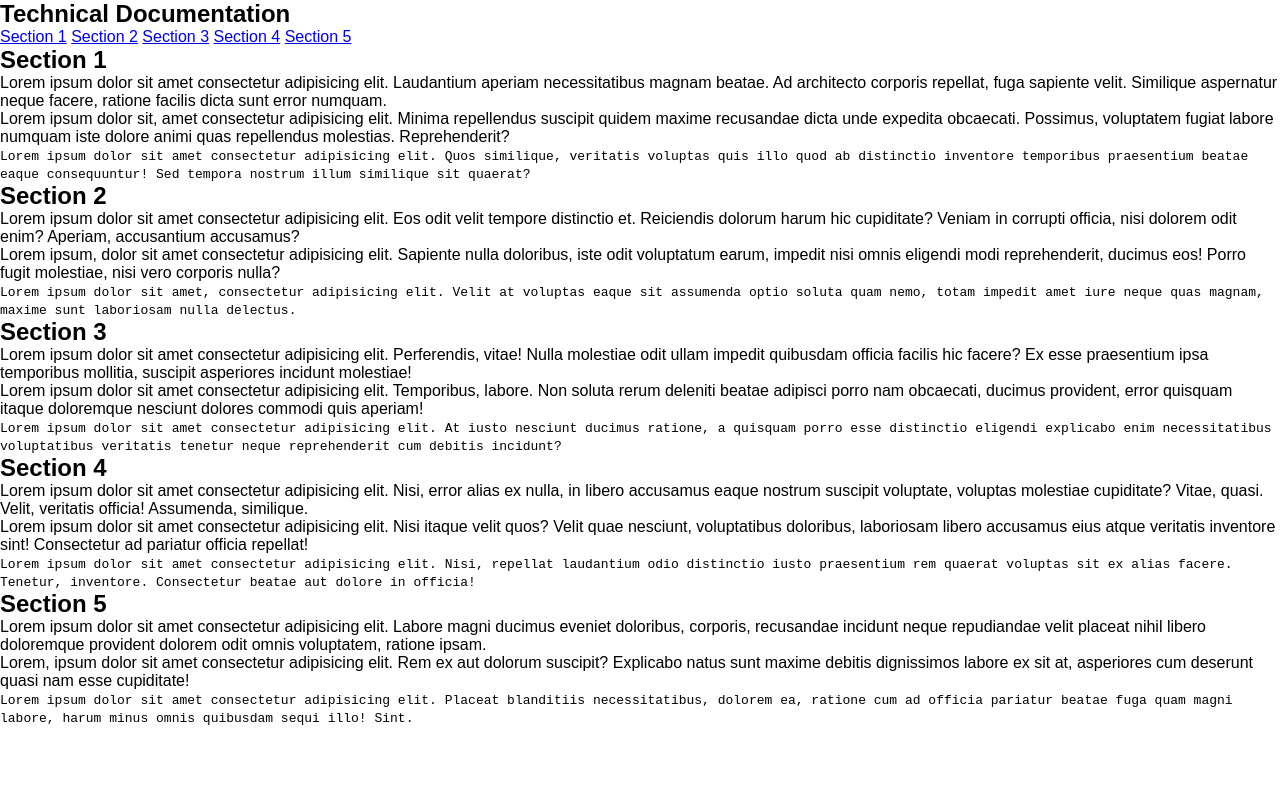
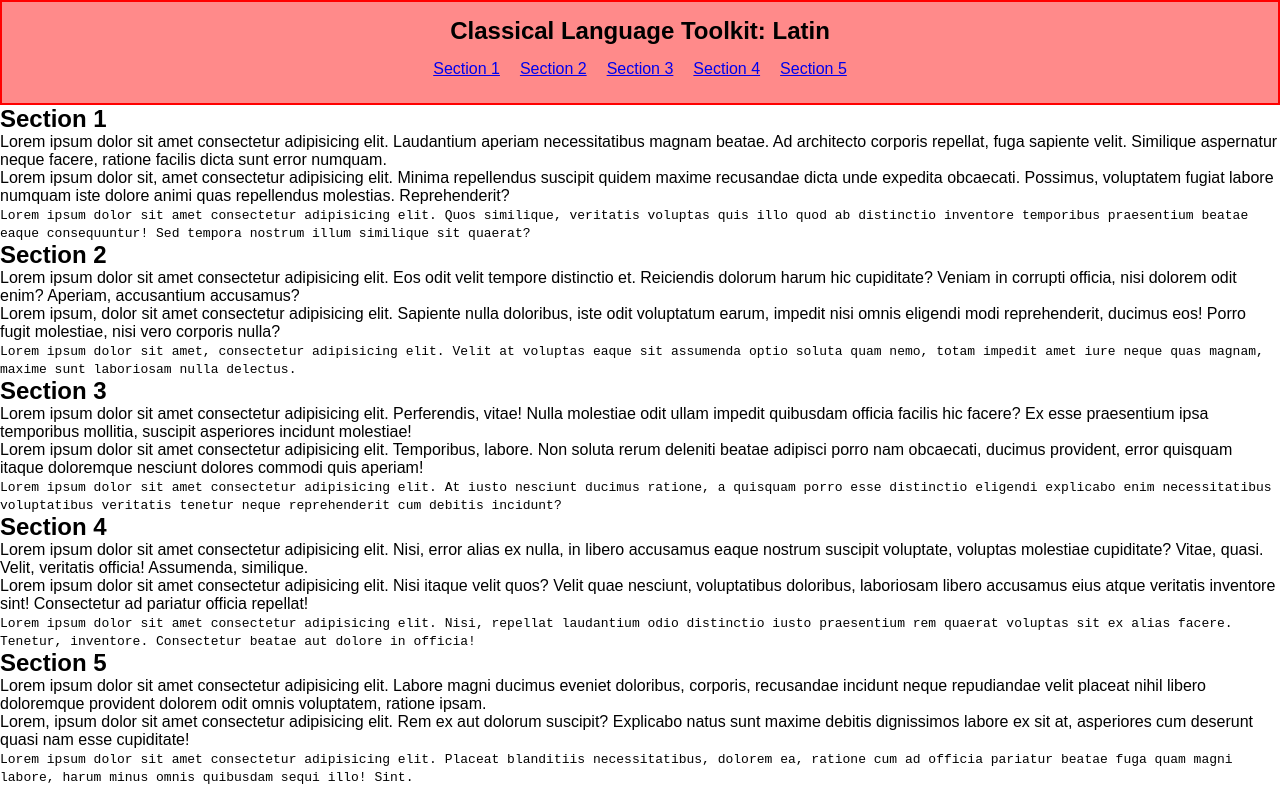
Before and after one commit to MatthewBerglund/Technical-Documentation-Page-Project, a plain HTML site: page index.html in a window 1280 px wide. Drawn offline with Linux system fonts and the light colour scheme.

Commit message:
added initial styling to navbar

```diff
--- a/index.html
+++ b/index.html
@@ -10,13 +10,15 @@
 </head>
 
 <body>
-    <nav id="navbar">
-        <h1>Technical Documentation</h1>
-        <a class="nav-link" href="#Section_1">Section 1</a>
-        <a class="nav-link" href="#Section_2">Section 2</a>
-        <a class="nav-link" href="#Section_3">Section 3</a>
-        <a class="nav-link" href="#Section_4">Section 4</a>
-        <a class="nav-link" href="#Section_5">Section 5</a>
+    <nav id="navbar" class="nav-bar">
+        <h1 class="nav-header">Classical Language Toolkit: Latin</h1>
+        <div class="nav-links">
+            <a class="nav-link" href="#Section_1">Section 1</a>
+            <a class="nav-link" href="#Section_2">Section 2</a>
+            <a class="nav-link" href="#Section_3">Section 3</a>
+            <a class="nav-link" href="#Section_4">Section 4</a>
+            <a class="nav-link" href="#Section_5">Section 5</a>
+        </div>
     </nav>
     <main id="main-doc">
         <section class="main-section" id="Section_1">
--- a/styles.css
+++ b/styles.css
@@ -7,3 +7,25 @@ html {
     padding: 0;
     box-sizing: border-box;
 }
+
+.nav-bar {
+    border: 2px solid red;
+    background-color: rgba(255, 0, 0, 0.459);
+    padding: 15px;
+}
+
+.nav-header {
+    text-align: center;
+    margin-bottom: 10px;
+}
+
+.nav-links {
+    display: flex;
+    flex-wrap: wrap;
+    justify-content: center;
+}
+
+.nav-link {
+    /* border: 1px solid white; */
+    margin: 5px 10px 10px 10px;
+}
```
